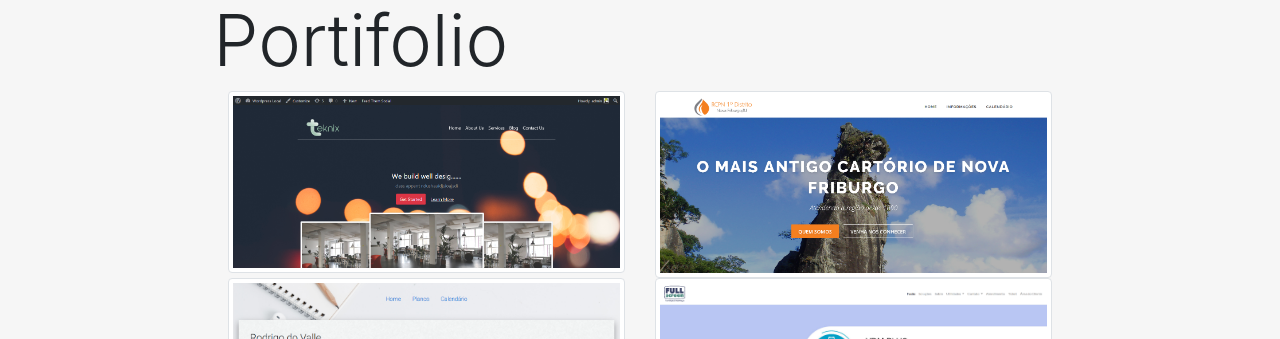
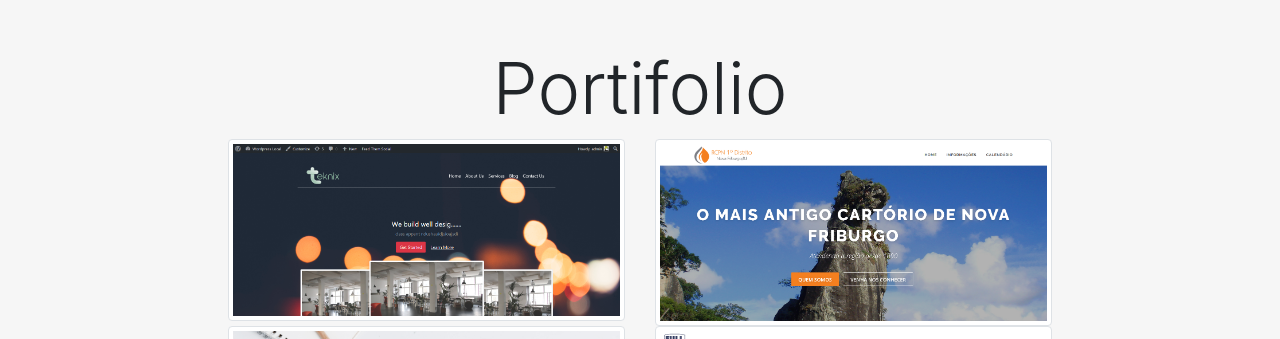
Before and after one commit to bernardopiane/bernardopiane.github.io, a plain HTML site: page index.html in a window 1280 px wide. Shown: the part 815-1154 px from the top of the page. Drawn offline with nearby package versions, Linux system fonts and the light colour scheme; some packages are replaced by stand-ins of ours; a script that the page names is missing.

Commit message:
missing column

```diff
--- a/index.html
+++ b/index.html
@@ -66,8 +66,10 @@
         <div class="container-fluid">
             <div class="row justify-content-center">
                 <div class="col-sm-12 col-md-8">
-                    <div class="row">
-                        <h1 class="display-3">Portifolio</h1>
+                    <div class="row mt-5 text-center">
+                        <div class="col">
+                            <h1 class="display-3">Portifolio</h1>
+                        </div>
                     </div>
                     <div class="row justify-content-center">
                         <a href="img/ss1.png" data-toggle="lightbox" data-gallery="example-gallery" class="col-sm-6" data-title="Mockup" data-footer='<a href="img/ss1.png" target="_blank">Abrir Imagem</a>'>
```
